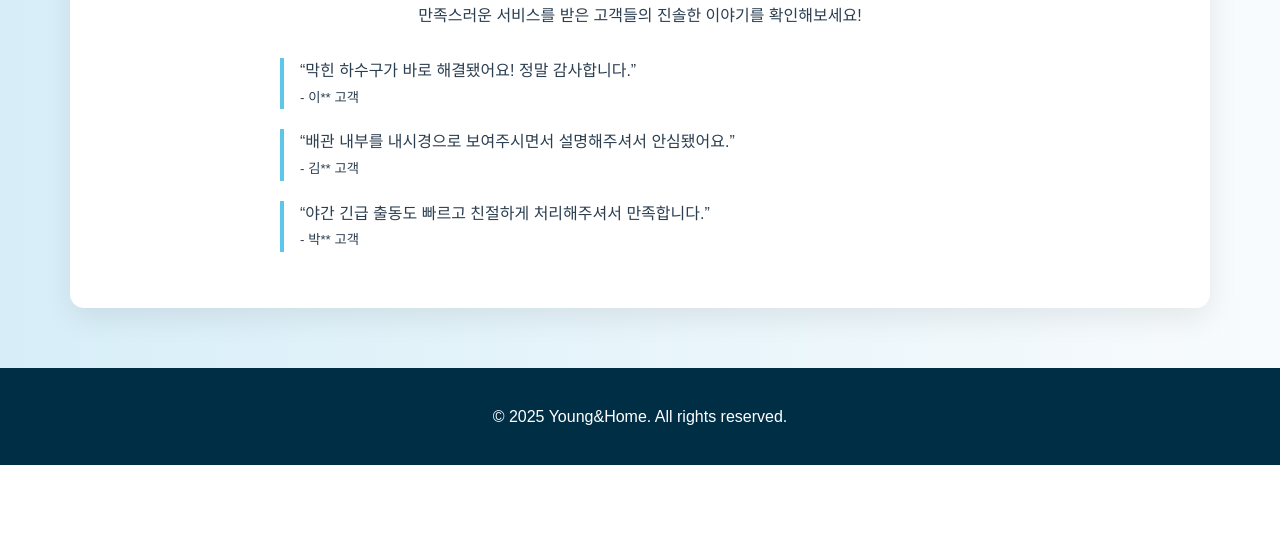
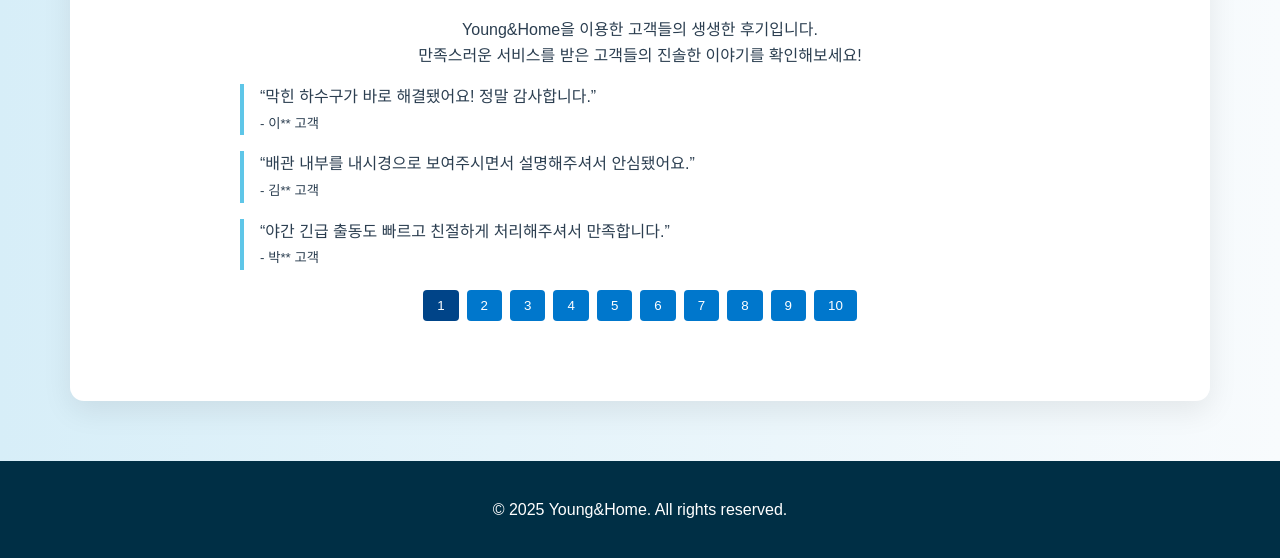
Before and after one commit to Koyoungju810/Young-Home3.github.io, a plain HTML site: page reviews.html in a window 1280 px wide. Shown: the part 436-994 px from the top of the page. Before the commit the page ends 901 px from the top, so only its background shows below. Drawn offline with Linux system fonts and the light colour scheme.

Commit message:
Update reviews.html

```diff
--- a/reviews.html
+++ b/reviews.html
@@ -2,9 +2,38 @@
 <html lang="ko">
 <head>
   <meta charset="UTF-8" />
-  <meta name="viewport" content="width=device-width, initial-scale=1.0"/>
+  <meta name="viewport" content="width=device-width, initial-scale=1.0" />
   <title>Young&Home - 고객 후기</title>
   <link rel="stylesheet" href="style.css" />
+  <style>
+    .review-section {
+      max-width: 800px;
+      margin: 0 auto;
+      text-align: center;
+      padding: 40px 20px;
+    }
+    .review {
+      border-left: 4px solid #5ec6e8;
+      padding-left: 16px;
+      margin: 16px 0;
+      text-align: left;
+    }
+    .pagination {
+      margin-top: 20px;
+    }
+    .pagination button {
+      background: #0077cc;
+      color: white;
+      border: none;
+      padding: 8px 14px;
+      margin: 0 4px;
+      border-radius: 4px;
+      cursor: pointer;
+    }
+    .pagination button.active {
+      background: #004488;
+    }
+  </style>
 </head>
 <body>
   <header>
@@ -20,26 +49,86 @@
   </nav>
 
   <section class="section active">
-    <h2>고객 후기</h2>
-    <p style="text-align: center; max-width: 800px; margin: 0 auto 30px;">
-      Young&Home을 이용한 고객들의 생생한 후기입니다.<br>
-      만족스러운 서비스를 받은 고객들의 진솔한 이야기를 확인해보세요!
-    </p>
-    <div style="max-width: 800px; margin: 0 auto;">
-      <blockquote style="border-left: 4px solid #5ec6e8; padding-left: 16px; margin-bottom: 20px;">
-        “막힌 하수구가 바로 해결됐어요! 정말 감사합니다.”<br><small>- 이** 고객</small>
-      </blockquote>
-      <blockquote style="border-left: 4px solid #5ec6e8; padding-left: 16px; margin-bottom: 20px;">
-        “배관 내부를 내시경으로 보여주시면서 설명해주셔서 안심됐어요.”<br><small>- 김** 고객</small>
-      </blockquote>
-      <blockquote style="border-left: 4px solid #5ec6e8; padding-left: 16px;">
-        “야간 긴급 출동도 빠르고 친절하게 처리해주셔서 만족합니다.”<br><small>- 박** 고객</small>
-      </blockquote>
+    <div class="review-section">
+      <h2>고객 후기</h2>
+      <p>Young&Home을 이용한 고객들의 생생한 후기입니다.<br>만족스러운 서비스를 받은 고객들의 진솔한 이야기를 확인해보세요!</p>
+      <div id="reviews-container"></div>
+      <div class="pagination" id="pagination"></div>
     </div>
   </section>
 
   <footer>
     <p>&copy; 2025 Young&Home. All rights reserved.</p>
   </footer>
+
+  <script>
+    const reviews = [
+      "막힌 하수구가 바로 해결됐어요! 정말 감사합니다. - 이** 고객",
+      "배관 내부를 내시경으로 보여주시면서 설명해주셔서 안심됐어요. - 김** 고객",
+      "야간 긴급 출동도 빠르고 친절하게 처리해주셔서 만족합니다. - 박** 고객",
+      "가격도 합리적이고 서비스도 훌륭했어요. - 정** 고객",
+      "전문 장비를 갖추고 있어서 신뢰가 갔습니다. - 유** 고객",
+      "상담부터 시공까지 정말 친절했어요. - 최** 고객",
+      "오염이 심했는데 깨끗하게 해결해 주셨어요. - 문** 고객",
+      "빠른 출동에 깔끔한 작업까지 만족합니다. - 한** 고객",
+      "반려동물 때문에 예민했는데도 꼼꼼히 작업해 주셔서 감사했어요. - 노** 고객",
+      "지인 추천으로 알게 됐는데 정말 만족합니다. - 백** 고객",
+      "사진으로 설명해주셔서 이해가 쉬웠어요. - 조** 고객",
+      "앞으로 정기점검도 맡기고 싶어요. - 장** 고객",
+      "전화 응대도 친절하고 예약도 편했습니다. - 남** 고객",
+      "오래된 배관도 정확히 진단해 주셨어요. - 오** 고객",
+      "다음에도 재이용 의사 있습니다! - 방** 고객",
+      "고압세척기 성능이 대단했어요. - 이** 고객",
+      "배수구 냄새 문제도 해결됐습니다. - 서** 고객",
+      "원인을 정확히 파악해 주셔서 좋았어요. - 윤** 고객",
+      "현장에서도 계속 소통해주셔서 신뢰가 갔습니다. - 진** 고객",
+      "공사 전후 비교 설명이 인상 깊었어요. - 홍** 고객",
+      "출장비 포함해도 가격이 부담 없었어요. - 안** 고객",
+      "친구에게도 추천했습니다! - 곽** 고객",
+      "계약 후 유지관리도 꼼꼼히 잘해줘요. - 김** 고객",
+      "비 오는 날에도 와주셔서 감사합니다. - 정** 고객",
+      "현장 체크리스트까지 보여주셔서 감동. - 황** 고객",
+      "예약 시간 정확히 맞춰서 도착해주셨어요. - 백** 고객",
+      "실내 청소까지 신경 써주셨어요. - 강** 고객",
+      "세심하게 배려해주는 서비스였어요. - 신** 고객",
+      "말끔하게 처리해주셔서 재이용할게요. - 하** 고객",
+      "단순 청소가 아니라 점검까지 해주셨어요. - 차** 고객"
+    ];
+
+    const perPage = 3;
+    let currentPage = 1;
+
+    function renderReviews() {
+      const container = document.getElementById('reviews-container');
+      const start = (currentPage - 1) * perPage;
+      const end = start + perPage;
+      const currentReviews = reviews.slice(start, end);
+
+      container.innerHTML = currentReviews.map(text => `<div class="review">“${text.split(' - ')[0]}”<br><small>- ${text.split(' - ')[1]}</small></div>`).join('');
+    }
+
+    function renderPagination() {
+      const pageCount = Math.ceil(reviews.length / perPage);
+      const pagination = document.getElementById('pagination');
+      pagination.innerHTML = '';
+
+      for (let i = 1; i <= pageCount; i++) {
+        const btn = document.createElement('button');
+        btn.textContent = i;
+        btn.className = (i === currentPage) ? 'active' : '';
+        btn.addEventListener('click', () => {
+          currentPage = i;
+          renderReviews();
+          renderPagination();
+        });
+        pagination.appendChild(btn);
+      }
+    }
+
+    document.addEventListener('DOMContentLoaded', () => {
+      renderReviews();
+      renderPagination();
+    });
+  </script>
 </body>
 </html>
```
